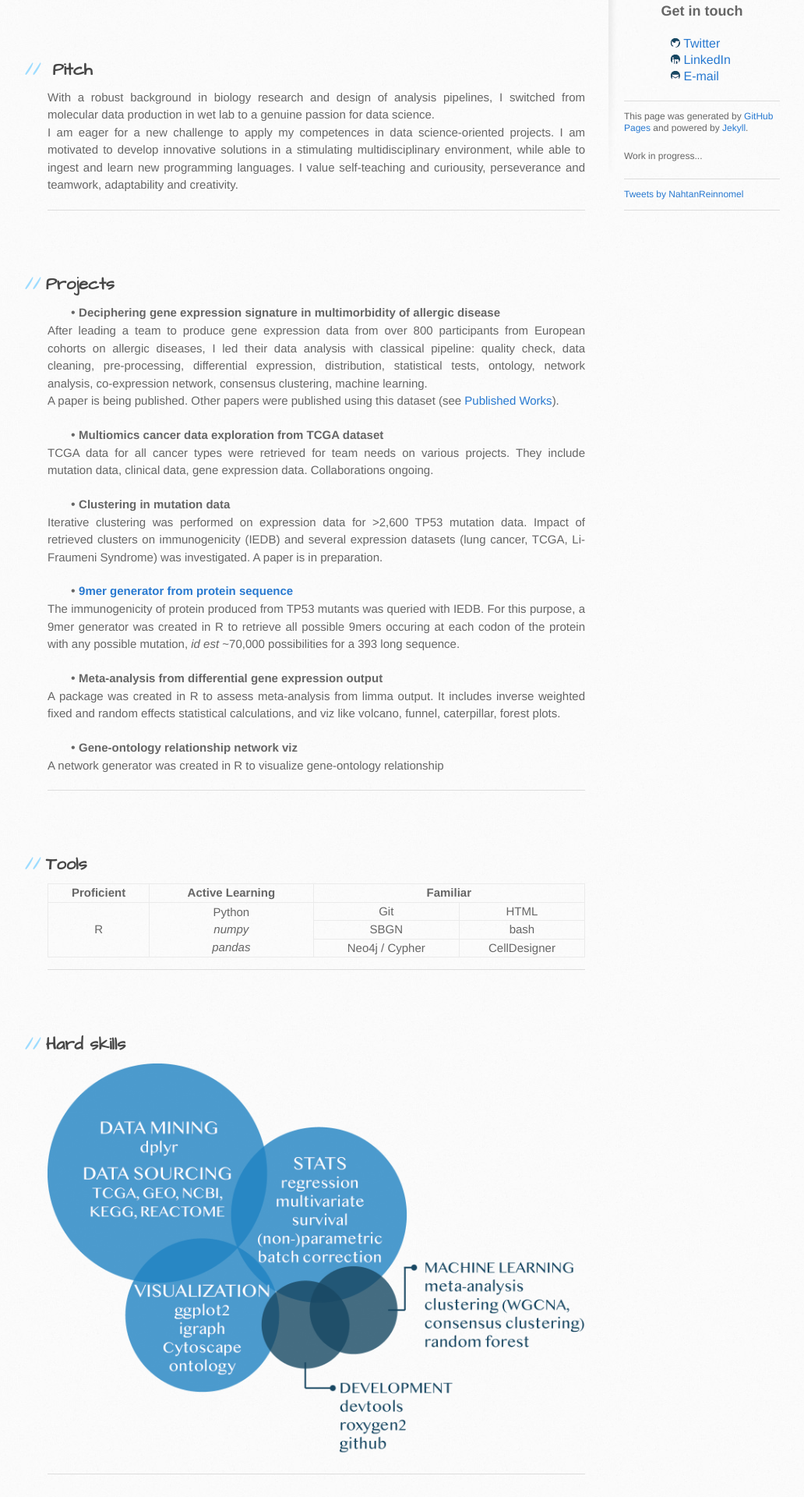
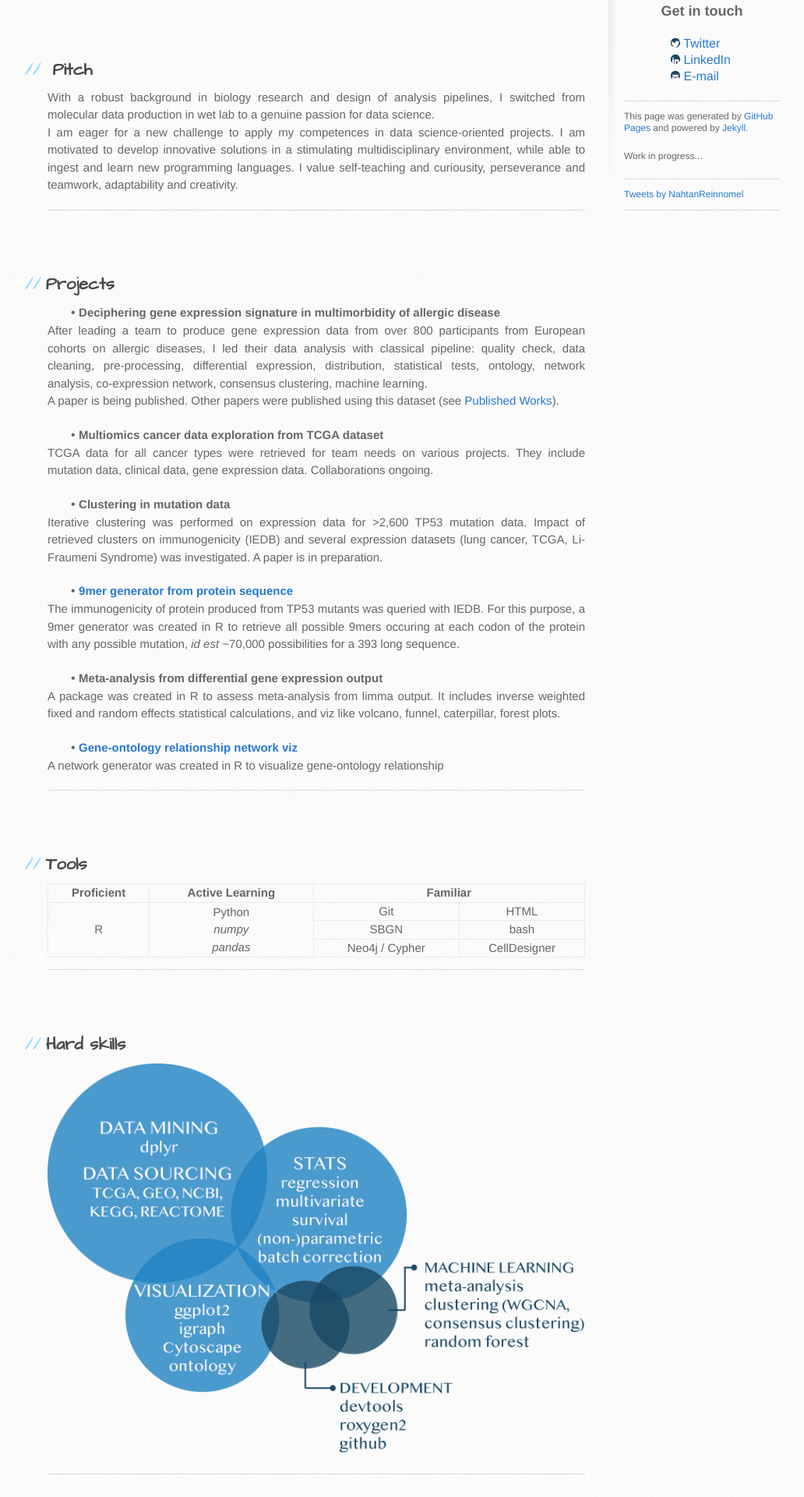
Before and after one commit to nahtan/nahtan.github.io, a Jekyll site: the page built from cv/index.html, in a window 1280 px wide. Shown: the part 542-2462 px from the top of the page at 78% size, without its empty margins (109-1141 px from the left). Built offline with Jekyll 4.4.1, drawn with Linux system fonts in a browser that asks for light colours; comment, search, counter and statistics services are not loaded.

Commit message:
Add files via upload

```diff
--- a/cv/index.html
+++ b/cv/index.html
@@ -43,7 +43,7 @@ A paper is being published. Other papers were published using this dataset (see
  <font size=3 style="margin-left: 30px"> • </font><b>Meta-analysis from differential gene expression output</b><br>
 <p align="justify"> A package was created in R to assess meta-analysis from limma output. It includes inverse weighted fixed and random effects statistical calculations, and viz like volcano, funnel, caterpillar, forest plots. </p>
 
- <font size=3 style="margin-left: 30px"> • </font><b>Gene-ontology relationship network viz</b><br>
+ <font size=3 style="margin-left: 30px"> • </font><a href="../blog/2019/04/12/ontoNW"><b>Gene-ontology relationship network viz</b></a><br>
 <p align="justify"> A network generator was created in R to visualize gene-ontology relationship </p>
 <hr/>
 <br>
```
